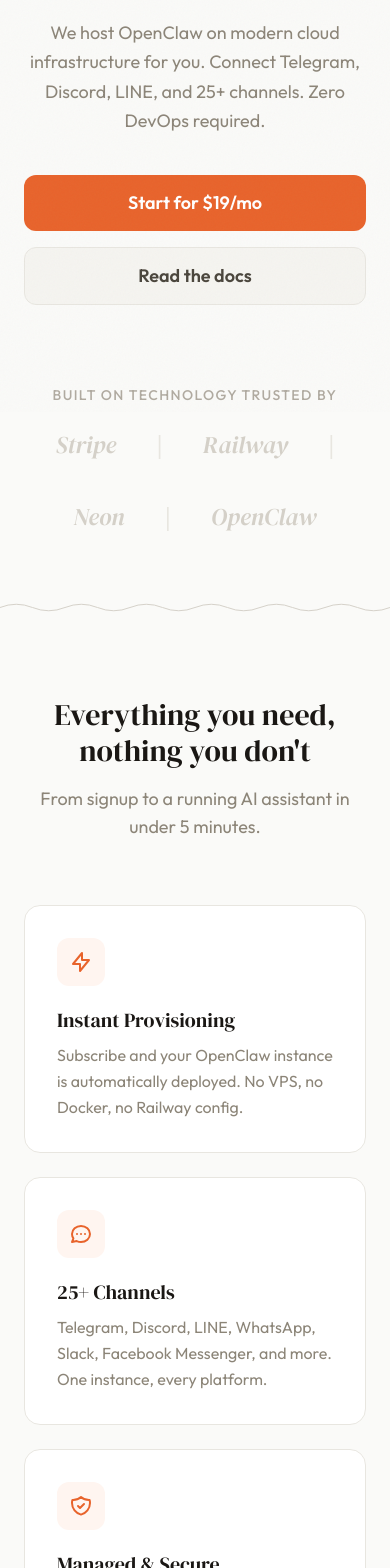
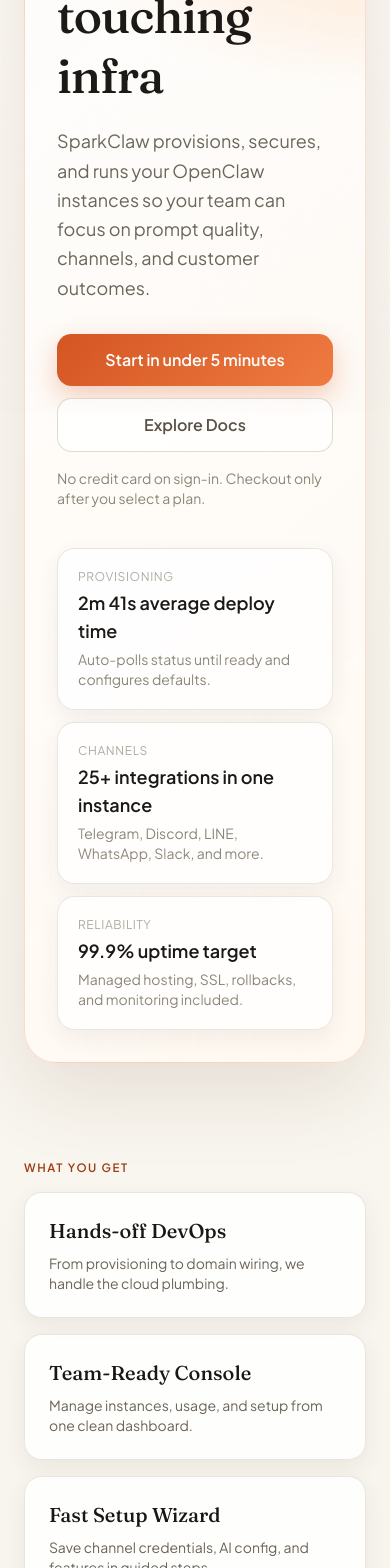
Before and after one commit to worapin/SparkClaw, a SvelteKit app in the folder packages/web/: page / in a window 390 px wide. Shown: the part 432-2000 px from the top of the page. Built offline with nearby package versions, Linux system fonts and the light colour scheme.

Commit message:
feat(web): improve conversion funnel across home pricing and auth

```diff
--- a/packages/web/src/app.css
+++ b/packages/web/src/app.css
@@ -1,3 +1,4 @@
+@import url("https://fonts.googleapis.com/css2?family=Fraunces:opsz,wght@9..144,500;9..144,700&family=Plus+Jakarta+Sans:wght@400;500;600;700&display=swap");
 @import "tailwindcss";
 
 /* ── Design Tokens ────────────────────────────────── */
@@ -24,8 +25,8 @@
   --color-terra-800: #742B0E;
   --color-terra-900: #4D1C09;
 
-  --font-display: 'DM Serif Display', Georgia, serif;
-  --font-body: 'Outfit', system-ui, sans-serif;
+  --font-display: "Fraunces", "Iowan Old Style", Georgia, serif;
+  --font-body: "Plus Jakarta Sans", "Avenir Next", "Segoe UI", sans-serif;
 }
 
 /* ── Base ─────────────────────────────────────────── */
@@ -33,6 +34,20 @@
   font-family: var(--font-body);
   background-color: var(--color-warm-50);
   color: var(--color-warm-900);
+  background-image:
+    radial-gradient(1200px 500px at 8% -10%, rgba(232, 99, 43, 0.14), transparent 55%),
+    radial-gradient(1000px 480px at 92% 2%, rgba(116, 43, 14, 0.12), transparent 58%),
+    linear-gradient(180deg, #fefcf8 0%, #f8f5ee 45%, #f6f2ea 100%);
+  min-height: 100vh;
+}
+
+body::after {
+  content: "";
+  position: fixed;
+  inset: 0;
+  pointer-events: none;
+  background-image: radial-gradient(circle at 20% 20%, rgba(255, 255, 255, 0.5), transparent 45%);
+  z-index: -1;
 }
 
 /* ── Grain Texture ────────────────────────────────── */
@@ -108,6 +123,85 @@
   box-shadow: 0 12px 40px rgba(0,0,0,0.08);
 }
 
+.hero-shell {
+  position: relative;
+  overflow: hidden;
+  border-radius: 2rem;
+  border: 1px solid rgba(232, 99, 43, 0.2);
+  background:
+    radial-gradient(700px 320px at 12% -6%, rgba(255, 187, 154, 0.55), transparent 60%),
+    radial-gradient(500px 240px at 100% 20%, rgba(255, 212, 173, 0.45), transparent 55%),
+    linear-gradient(140deg, rgba(255, 255, 255, 0.95) 0%, rgba(255, 248, 240, 0.94) 100%);
+  box-shadow: 0 30px 80px rgba(90, 47, 20, 0.12);
+}
+
+.hero-shell::before {
+  content: "";
+  position: absolute;
+  inset: 0;
+  background-image: linear-gradient(to right, rgba(255, 255, 255, 0.32) 1px, transparent 1px),
+    linear-gradient(to bottom, rgba(255, 255, 255, 0.32) 1px, transparent 1px);
+  background-size: 28px 28px;
+  pointer-events: none;
+  mix-blend-mode: soft-light;
+}
+
+.section-kicker {
+  letter-spacing: 0.14em;
+  text-transform: uppercase;
+  font-weight: 600;
+  font-size: 0.72rem;
+  color: var(--color-terra-700);
+}
+
+.soft-card {
+  border-radius: 1.1rem;
+  border: 1px solid rgba(148, 128, 110, 0.2);
+  background: rgba(255, 255, 255, 0.84);
+  box-shadow: 0 8px 22px rgba(75, 57, 42, 0.07);
+}
+
+.btn-primary {
+  border-radius: 0.9rem;
+  background: linear-gradient(135deg, #d55420 0%, #f07a3f 100%);
+  color: #fff;
+  font-weight: 600;
+  transition: transform 0.2s ease, box-shadow 0.2s ease, filter 0.2s ease;
+  box-shadow: 0 10px 28px rgba(216, 92, 38, 0.3);
+}
+
+.btn-primary:hover {
+  transform: translateY(-2px);
+  filter: saturate(1.07);
+  box-shadow: 0 14px 34px rgba(216, 92, 38, 0.38);
+}
+
+.btn-ghost {
+  border-radius: 0.9rem;
+  border: 1px solid rgba(134, 113, 95, 0.26);
+  background: rgba(255, 255, 255, 0.76);
+  color: #5a5147;
+  font-weight: 600;
+}
+
+.btn-ghost:hover {
+  background: rgba(255, 255, 255, 0.96);
+  border-color: rgba(134, 113, 95, 0.4);
+}
+
+.pricing-card {
+  border-radius: 1.2rem;
+  border: 1px solid rgba(128, 108, 90, 0.2);
+  background: linear-gradient(170deg, rgba(255, 255, 255, 0.95), rgba(252, 245, 235, 0.9));
+  box-shadow: 0 12px 28px rgba(80, 62, 43, 0.07);
+}
+
+.pricing-card.featured {
+  border: 1px solid rgba(214, 96, 42, 0.45);
+  background: linear-gradient(165deg, rgba(255, 245, 236, 0.98), rgba(255, 235, 220, 0.95));
+  box-shadow: 0 18px 40px rgba(214, 96, 42, 0.2);
+}
+
 /* ── FAQ ──────────────────────────────────────────── */
 details summary { cursor: pointer; list-style: none; }
 details summary::-webkit-details-marker { display: none; }
--- a/packages/web/src/lib/components/Navbar.svelte
+++ b/packages/web/src/lib/components/Navbar.svelte
@@ -110,7 +110,7 @@
         <a href="/account" class="text-sm font-medium text-warm-600 hover:text-warm-900 transition-colors px-3 py-1.5" class:text-warm-900={isActive('/account')}>Account</a>
       {:else}
         <a href="/auth" class="text-sm font-medium text-warm-600 hover:text-warm-900 transition-colors px-3 py-1.5">Log in</a>
-        <a href="/pricing" class="text-sm font-semibold bg-warm-900 text-warm-50 px-4 py-2 rounded-lg hover:bg-warm-800 transition-colors">Get Started</a>
+        <a href="/pricing" class="text-sm font-semibold bg-warm-900 text-warm-50 px-4 py-2 rounded-lg hover:bg-warm-800 transition-colors">Start Setup</a>
       {/if}
     </div>
 
@@ -153,7 +153,7 @@
         <a href="/account" class="block text-sm font-medium text-warm-700" onclick={() => mobileOpen = false}>Account</a>
       {:else}
         <a href="/auth" class="block text-sm font-medium text-warm-700" onclick={() => mobileOpen = false}>Log in</a>
-        <a href="/pricing" class="block text-sm font-semibold bg-warm-900 text-warm-50 px-4 py-2 rounded-lg text-center" onclick={() => mobileOpen = false}>Get Started</a>
+        <a href="/pricing" class="block text-sm font-semibold bg-warm-900 text-warm-50 px-4 py-2 rounded-lg text-center" onclick={() => mobileOpen = false}>Start Setup</a>
       {/if}
     </div>
   {/if}
--- a/packages/web/src/routes/+page.svelte
+++ b/packages/web/src/routes/+page.svelte
@@ -1,148 +1,103 @@
-<script lang="ts">
-  import type { Plan } from "@sparkclaw/shared/types";
-
-  const plans: { key: Plan; name: string; price: number; features: string[] }[] = [
-    { key: "starter", name: "Starter", price: 19, features: ["1 OpenClaw instance", "All 25+ channels", "Community support"] },
-    { key: "pro", name: "Pro", price: 39, features: ["Up to 3 instances", "All 25+ channels", "Priority support", "Custom domain (soon)"] },
-    { key: "scale", name: "Scale", price: 79, features: ["Up to 10 instances", "All 25+ channels", "Priority support", "Higher resources", "Custom domain (soon)"] },
-  ];
-</script>
-
 <svelte:head>
   <title>SparkClaw - Managed OpenClaw Hosting</title>
   <meta name="description" content="Launch your own OpenClaw AI assistant in minutes. Zero DevOps required." />
 </svelte:head>
 
-<!-- Hero -->
-<section class="pt-32 pb-20 px-6">
-  <div class="max-w-4xl mx-auto text-center stagger">
-    <div class="inline-block mb-6 px-4 py-1.5 bg-terra-50 text-terra-600 rounded-full text-sm font-medium border border-terra-100">
-      Powered by OpenClaw (270k+ stars)
-    </div>
-    <h1 class="font-display text-5xl md:text-7xl leading-tight tracking-tight mb-6">
-      Launch your own<br><span class="hand-underline text-terra-500">AI assistant</span> in minutes
-    </h1>
-    <p class="text-lg md:text-xl text-warm-500 max-w-2xl mx-auto mb-10 leading-relaxed">
-      We host OpenClaw on modern cloud infrastructure for you. Connect Telegram, Discord, LINE, and 25+ channels. Zero DevOps required.
-    </p>
-    <div class="flex flex-col sm:flex-row gap-4 justify-center">
-      <a href="/pricing" class="btn-lift bg-terra-500 text-white px-8 py-3.5 rounded-xl font-semibold text-lg hover:bg-terra-600 transition-colors text-center">
-        Start for $19/mo
-      </a>
-      <a href="/docs" class="bg-warm-100 text-warm-700 px-8 py-3.5 rounded-xl font-semibold text-lg hover:bg-warm-200 transition-colors border border-warm-200 text-center">
-        Read the docs
-      </a>
-    </div>
-  </div>
-</section>
+<section class="pt-28 pb-14 px-6">
+  <div class="max-w-6xl mx-auto hero-shell p-8 md:p-12">
+    <div class="grid lg:grid-cols-[1.1fr_0.9fr] gap-10 items-center">
+      <div class="stagger">
+        <div class="section-kicker mb-4">Managed OpenClaw Platform</div>
+        <h1 class="font-display text-5xl md:text-7xl leading-tight tracking-tight mb-5">
+          Build a branded AI assistant without touching infra
+        </h1>
+        <p class="text-lg md:text-xl text-warm-600 max-w-2xl mb-8 leading-relaxed">
+          SparkClaw provisions, secures, and runs your OpenClaw instances so your team can focus on prompt quality, channels, and customer outcomes.
+        </p>
+        <div class="flex flex-col sm:flex-row gap-3">
+          <a href="/pricing" class="btn-primary px-7 py-3.5 text-center">Start in under 5 minutes</a>
+          <a href="/docs" class="btn-ghost px-7 py-3.5 text-center">Explore Docs</a>
+        </div>
+        <div class="mt-4 text-sm text-warm-500">No credit card on sign-in. Checkout only after you select a plan.</div>
+      </div>
 
-<!-- Trust -->
-<section class="pb-16 px-6">
-  <div class="max-w-4xl mx-auto text-center">
-    <p class="text-sm text-warm-400 uppercase tracking-widest mb-6 font-medium">Built on technology trusted by</p>
-    <div class="flex items-center justify-center gap-10 flex-wrap text-warm-300 text-2xl font-display italic">
-      <span>Stripe</span>
-      <span class="text-warm-200">|</span>
-      <span>Railway</span>
-      <span class="text-warm-200">|</span>
-      <span>Neon</span>
-      <span class="text-warm-200">|</span>
-      <span>OpenClaw</span>
-    </div>
-  </div>
-</section>
-
-<div class="squiggle-divider max-w-2xl mx-auto"></div>
-
-<!-- Features -->
-<section class="py-20 px-6">
-  <div class="max-w-6xl mx-auto">
-    <div class="text-center mb-16 stagger">
-      <h2 class="font-display text-3xl md:text-4xl mb-4">Everything you need,<br>nothing you don't</h2>
-      <p class="text-warm-500 text-lg">From signup to a running AI assistant in under 5 minutes.</p>
-    </div>
-    <div class="grid md:grid-cols-2 gap-6 stagger">
-      <div class="card-hover bg-white rounded-2xl p-8 border border-warm-200">
-        <div class="w-12 h-12 bg-terra-50 rounded-xl flex items-center justify-center mb-5">
-          <svg class="w-6 h-6 text-terra-500" fill="none" viewBox="0 0 24 24" stroke="currentColor" stroke-width="2"><path stroke-linecap="round" stroke-linejoin="round" d="M13 10V3L4 14h7v7l9-11h-7z"/></svg>
+      <div class="grid gap-3">
+        <div class="soft-card p-5">
+          <div class="text-xs uppercase tracking-wider text-warm-400 mb-1">Provisioning</div>
+          <div class="font-semibold text-lg">2m 41s average deploy time</div>
+          <div class="text-sm text-warm-500 mt-1">Auto-polls status until ready and configures defaults.</div>
         </div>
-        <h3 class="font-display text-xl mb-2">Instant Provisioning</h3>
-        <p class="text-warm-500 leading-relaxed">Subscribe and your OpenClaw instance is automatically deployed. No VPS, no Docker, no Railway config.</p>
-      </div>
-      <div class="card-hover bg-white rounded-2xl p-8 border border-warm-200">
-        <div class="w-12 h-12 bg-terra-50 rounded-xl flex items-center justify-center mb-5">
-          <svg class="w-6 h-6 text-terra-500" fill="none" viewBox="0 0 24 24" stroke="currentColor" stroke-width="2"><path stroke-linecap="round" stroke-linejoin="round" d="M8 12h.01M12 12h.01M16 12h.01M21 12c0 4.418-4.03 8-9 8a9.863 9.863 0 01-4.255-.949L3 20l1.395-3.72C3.512 15.042 3 13.574 3 12c0-4.418 4.03-8 9-8s9 3.582 9 8z"/></svg>
+        <div class="soft-card p-5">
+          <div class="text-xs uppercase tracking-wider text-warm-400 mb-1">Channels</div>
+          <div class="font-semibold text-lg">25+ integrations in one instance</div>
+          <div class="text-sm text-warm-500 mt-1">Telegram, Discord, LINE, WhatsApp, Slack, and more.</div>
         </div>
-        <h3 class="font-display text-xl mb-2">25+ Channels</h3>
-        <p class="text-warm-500 leading-relaxed">Telegram, Discord, LINE, WhatsApp, Slack, Facebook Messenger, and more. One instance, every platform.</p>
-      </div>
-      <div class="card-hover bg-white rounded-2xl p-8 border border-warm-200">
-        <div class="w-12 h-12 bg-terra-50 rounded-xl flex items-center justify-center mb-5">
-          <svg class="w-6 h-6 text-terra-500" fill="none" viewBox="0 0 24 24" stroke="currentColor" stroke-width="2"><path stroke-linecap="round" stroke-linejoin="round" d="M9 12l2 2 4-4m5.618-4.016A11.955 11.955 0 0112 2.944a11.955 11.955 0 01-8.618 3.04A12.02 12.02 0 003 9c0 5.591 3.824 10.29 9 11.622 5.176-1.332 9-6.03 9-11.622 0-1.042-.133-2.052-.382-3.016z"/></svg>
+        <div class="soft-card p-5">
+          <div class="text-xs uppercase tracking-wider text-warm-400 mb-1">Reliability</div>
+          <div class="font-semibold text-lg">99.9% uptime target</div>
+          <div class="text-sm text-warm-500 mt-1">Managed hosting, SSL, rollbacks, and monitoring included.</div>
         </div>
-        <h3 class="font-display text-xl mb-2">Managed & Secure</h3>
-        <p class="text-warm-500 leading-relaxed">SSL, backups, monitoring, and auto-updates handled for you. Each user gets a fully isolated container.</p>
-      </div>
-      <div class="card-hover bg-white rounded-2xl p-8 border border-warm-200">
-        <div class="w-12 h-12 bg-terra-50 rounded-xl flex items-center justify-center mb-5">
-          <svg class="w-6 h-6 text-terra-500" fill="none" viewBox="0 0 24 24" stroke="currentColor" stroke-width="2"><path stroke-linecap="round" stroke-linejoin="round" d="M12 8c-1.657 0-3 .895-3 2s1.343 2 3 2 3 .895 3 2-1.343 2-3 2m0-8c1.11 0 2.08.402 2.599 1M12 8V7m0 1v8m0 0v1m0-1c-1.11 0-2.08-.402-2.599-1M21 12a9 9 0 11-18 0 9 9 0 0118 0z"/></svg>
-        </div>
-        <h3 class="font-display text-xl mb-2">Predictable Pricing</h3>
-        <p class="text-warm-500 leading-relaxed">Simple monthly plans starting at $19. No surprise compute bills, no hidden fees. Cancel anytime.</p>
       </div>
     </div>
   </div>
 </section>
 
-<!-- Stats -->
-<section class="py-16 px-6 bg-warm-900 text-warm-50">
-  <div class="max-w-4xl mx-auto">
-    <div class="grid grid-cols-2 md:grid-cols-4 gap-8 text-center stagger">
+<section class="py-10 px-6">
+  <div class="max-w-6xl mx-auto">
+    <div class="section-kicker mb-4">What You Get</div>
+    <div class="grid md:grid-cols-2 xl:grid-cols-4 gap-4 stagger">
+      <article class="soft-card p-6">
+        <h3 class="font-display text-xl mb-2">Hands-off DevOps</h3>
+        <p class="text-sm text-warm-600">From provisioning to domain wiring, we handle the cloud plumbing.</p>
+      </article>
+      <article class="soft-card p-6">
+        <h3 class="font-display text-xl mb-2">Team-Ready Console</h3>
+        <p class="text-sm text-warm-600">Manage instances, usage, and setup from one clean dashboard.</p>
+      </article>
+      <article class="soft-card p-6">
+        <h3 class="font-display text-xl mb-2">Fast Setup Wizard</h3>
+        <p class="text-sm text-warm-600">Save channel credentials, AI config, and features in guided steps.</p>
+      </article>
+      <article class="soft-card p-6">
+        <h3 class="font-display text-xl mb-2">Predictable Cost</h3>
+        <p class="text-sm text-warm-600">Flat monthly tiers instead of surprise compute spend.</p>
+      </article>
+    </div>
+  </div>
+</section>
+
+<section class="py-16 px-6">
+  <div class="max-w-6xl mx-auto rounded-3xl bg-warm-900 text-warm-50 p-10 md:p-12">
+    <div class="grid md:grid-cols-4 gap-8 text-center">
       <div>
-        <div class="font-display text-4xl md:text-5xl text-terra-400 mb-2">270k+</div>
-        <div class="text-warm-400 text-sm">GitHub Stars</div>
+        <div class="font-display text-4xl md:text-5xl text-terra-300 mb-1">270k+</div>
+        <div class="text-sm text-warm-300">OpenClaw stars</div>
       </div>
       <div>
-        <div class="font-display text-4xl md:text-5xl text-terra-400 mb-2">25+</div>
-        <div class="text-warm-400 text-sm">Channels</div>
+        <div class="font-display text-4xl md:text-5xl text-terra-300 mb-1">25+</div>
+        <div class="text-sm text-warm-300">Channels supported</div>
       </div>
       <div>
-        <div class="font-display text-4xl md:text-5xl text-terra-400 mb-2">&lt;5m</div>
-        <div class="text-warm-400 text-sm">Setup Time</div>
+        <div class="font-display text-4xl md:text-5xl text-terra-300 mb-1">&lt;5m</div>
+        <div class="text-sm text-warm-300">Typical setup</div>
       </div>
       <div>
-        <div class="font-display text-4xl md:text-5xl text-terra-400 mb-2">99.9%</div>
-        <div class="text-warm-400 text-sm">Uptime SLA</div>
+        <div class="font-display text-4xl md:text-5xl text-terra-300 mb-1">99.9%</div>
+        <div class="text-sm text-warm-300">Uptime objective</div>
       </div>
     </div>
   </div>
 </section>
 
-<!-- FAQ -->
-<section class="py-20 px-6">
-  <div class="max-w-2xl mx-auto">
-    <h2 class="font-display text-3xl md:text-4xl text-center mb-12">Frequently asked</h2>
-    <div class="space-y-4 stagger">
-      <details class="bg-white rounded-xl border border-warm-200 px-6 py-5">
-        <summary class="font-medium text-warm-800 flex items-center">What is OpenClaw?</summary>
-        <p class="mt-3 text-warm-500 leading-relaxed pl-7">OpenClaw is an open-source AI assistant framework with 270k+ GitHub stars, supporting 25+ messaging channels. SparkClaw hosts it for you.</p>
-      </details>
-      <details class="bg-white rounded-xl border border-warm-200 px-6 py-5">
-        <summary class="font-medium text-warm-800 flex items-center">Can I bring my own LLM API keys?</summary>
-        <p class="mt-3 text-warm-500 leading-relaxed pl-7">In V0, instances use our managed LLM gateway (Prism). BYOK support is on the roadmap.</p>
-      </details>
-      <details class="bg-white rounded-xl border border-warm-200 px-6 py-5">
-        <summary class="font-medium text-warm-800 flex items-center">What happens if I cancel?</summary>
-        <p class="mt-3 text-warm-500 leading-relaxed pl-7">Your instance is suspended but your data is kept for 30 days. Re-subscribe to restore it.</p>
-      </details>
-      <details class="bg-white rounded-xl border border-warm-200 px-6 py-5">
-        <summary class="font-medium text-warm-800 flex items-center">Which LLM models are supported?</summary>
-        <p class="mt-3 text-warm-500 leading-relaxed pl-7">GPT-4o, Claude, Qwen 2.5, and more via our Prism gateway. Model selection available in setup.</p>
-      </details>
-      <details class="bg-white rounded-xl border border-warm-200 px-6 py-5">
-        <summary class="font-medium text-warm-800 flex items-center">Is my data private?</summary>
-        <p class="mt-3 text-warm-500 leading-relaxed pl-7">Each user gets a fully isolated container. Your data is never shared with other users.</p>
-      </details>
+<section class="pb-18 px-6">
+  <div class="max-w-6xl mx-auto">
+    <div class="soft-card p-7 md:p-10 flex flex-col md:flex-row md:items-center md:justify-between gap-6">
+      <div>
+        <div class="section-kicker mb-2">Ready To Launch</div>
+        <h2 class="font-display text-3xl md:text-4xl mb-2">Choose a plan and provision your first instance today</h2>
+        <p class="text-warm-600">Clear monthly pricing, managed infra, and guided setup from day one.</p>
+      </div>
+      <a href="/pricing" class="btn-primary px-7 py-3.5 text-center whitespace-nowrap">View Pricing</a>
     </div>
   </div>
 </section>
--- a/packages/web/src/routes/auth/+layout.svelte
+++ b/packages/web/src/routes/auth/+layout.svelte
@@ -7,7 +7,6 @@
 <svelte:head>
   <link rel="preconnect" href="https://fonts.googleapis.com" />
   <link rel="preconnect" href="https://fonts.gstatic.com" crossorigin="anonymous" />
-  <link href="https://fonts.googleapis.com/css2?family=DM+Serif+Display:ital@0;1&family=Outfit:wght@300;400;500;600;700&display=swap" rel="stylesheet" />
 </svelte:head>
 
 <div class="grain min-h-screen flex flex-col">
--- a/packages/web/src/routes/pricing/+page.svelte
+++ b/packages/web/src/routes/pricing/+page.svelte
@@ -36,29 +36,30 @@
   <title>Pricing - SparkClaw</title>
 </svelte:head>
 
-<section class="pt-32 pb-20 px-6">
+<section class="pt-28 pb-20 px-6">
   <div class="max-w-5xl mx-auto">
-    <div class="text-center mb-16 stagger">
-      <h1 class="font-display text-4xl md:text-5xl mb-4">Simple, <span class="hand-underline">honest</span> pricing</h1>
-      <p class="text-warm-500 text-lg max-w-lg mx-auto">Launch your own OpenClaw instance. No hidden fees. Cancel anytime.</p>
+    <div class="text-center mb-14 stagger">
+      <div class="section-kicker mb-3">Pricing</div>
+      <h1 class="font-display text-4xl md:text-6xl mb-4">Pick a plan that matches your launch stage</h1>
+      <p class="text-warm-600 text-lg max-w-2xl mx-auto">All tiers include managed deployments, SSL, monitoring, and guided setup.</p>
+      <div class="mt-3 text-sm text-warm-500">Cancel anytime. Your data is retained for 30 days after cancellation.</div>
     </div>
 
     <div class="grid md:grid-cols-3 gap-6 stagger">
       {#each plans as plan}
-        <div class="card-hover rounded-2xl p-8 flex flex-col relative {plan.key === 'pro' ? 'bg-warm-900 text-warm-50 ring-2 ring-terra-500 shadow-xl' : 'bg-white border border-warm-200'}">
+        <div class="pricing-card p-8 flex flex-col relative {plan.key === 'pro' ? 'featured' : ''}">
           {#if plan.key === "pro"}
-            <div class="absolute -top-3 left-1/2 -translate-x-1/2 bg-terra-500 text-white text-xs font-bold px-4 py-1 rounded-full">POPULAR</div>
+            <div class="absolute -top-3 left-1/2 -translate-x-1/2 bg-terra-500 text-white text-xs font-bold px-4 py-1 rounded-full">Most Popular</div>
           {/if}
           <h3 class="font-display text-2xl mb-1">{plan.name}</h3>
-          <p class="{plan.key === 'pro' ? 'text-warm-400' : 'text-warm-500'} text-sm mb-6">{plan.tagline}</p>
+          <p class="text-warm-500 text-sm mb-6">{plan.tagline}</p>
           <div class="mb-6">
-            <span class="font-display text-5xl">${plan.price}</span>
-            <span class="{plan.key === 'pro' ? 'text-warm-400' : 'text-warm-500'}">/mo</span>
+            <span class="font-display text-5xl">${plan.price}</span><span class="text-warm-500">/mo</span>
           </div>
           <ul class="space-y-3 mb-8 flex-1">
             {#each plan.features as feature}
-              <li class="flex items-start gap-3 text-sm {plan.key === 'pro' ? 'text-warm-200' : 'text-warm-600'}">
-                <svg class="w-5 h-5 {plan.key === 'pro' ? 'text-terra-400' : 'text-green-500'} mt-0.5 shrink-0" fill="none" viewBox="0 0 24 24" stroke="currentColor" stroke-width="2.5"><path stroke-linecap="round" stroke-linejoin="round" d="M5 13l4 4L19 7"/></svg>
+              <li class="flex items-start gap-3 text-sm text-warm-700">
+                <svg class="w-5 h-5 text-terra-500 mt-0.5 shrink-0" fill="none" viewBox="0 0 24 24" stroke="currentColor" stroke-width="2.5"><path stroke-linecap="round" stroke-linejoin="round" d="M5 13l4 4L19 7"/></svg>
                 {feature}
               </li>
             {/each}
@@ -66,14 +67,18 @@
           <button
             onclick={() => handleSelect(plan.key)}
             disabled={loading !== null}
-            class="w-full py-3 rounded-xl font-semibold transition-all {plan.key === 'pro' ? 'btn-lift bg-terra-500 text-white hover:bg-terra-600' : 'border-2 border-warm-200 text-warm-700 hover:border-warm-300 hover:bg-warm-50'}"
+            class="w-full py-3 font-semibold transition-all {plan.key === 'pro' ? 'btn-primary' : 'btn-ghost'}"
           >
-            {loading === plan.key ? "Redirecting..." : "Get Started"}
+            {loading === plan.key ? "Redirecting..." : (plan.key === "pro" ? "Start Pro Setup" : `Choose ${plan.name}`)}
           </button>
         </div>
       {/each}
     </div>
 
-    <p class="text-center text-warm-400 text-sm mt-8">All plans include SSL, backups, monitoring, and auto-updates.</p>
+    <div class="mt-10 grid md:grid-cols-3 gap-3">
+      <div class="soft-card p-4 text-sm text-warm-600">Provisioning starts right after successful checkout.</div>
+      <div class="soft-card p-4 text-sm text-warm-600">No platform lock-in. Keep your OpenClaw configs portable.</div>
+      <div class="soft-card p-4 text-sm text-warm-600">Need custom limits or migration support? Contact us.</div>
+    </div>
   </div>
 </section>
```
Also changed, not shown: packages/web/src/routes/auth/+page.svelte (+37 -40 lines), packages/web/src/routes/dashboard/+page.svelte (+5 -5 lines).
